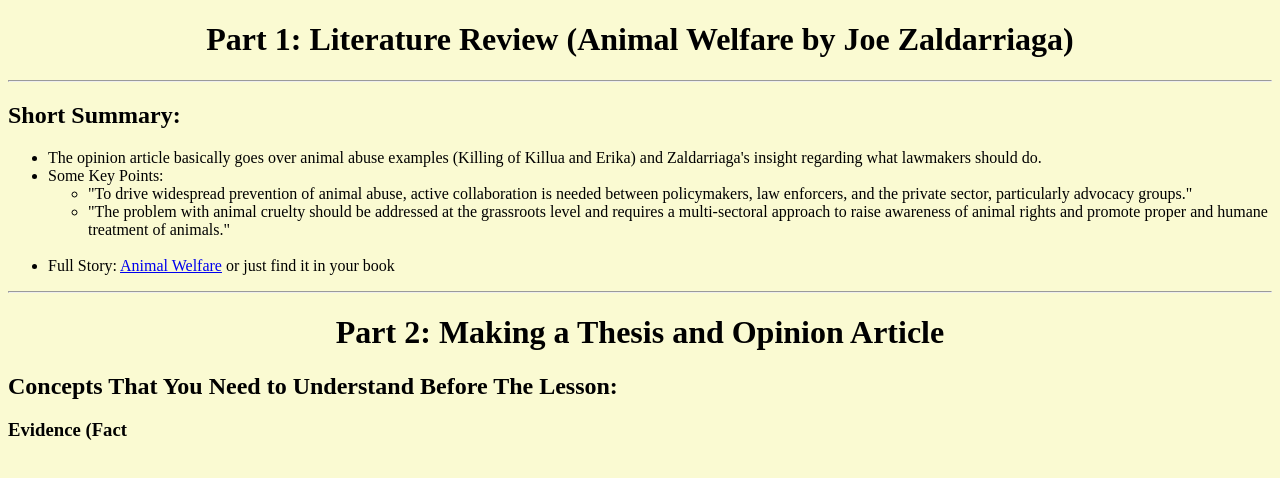
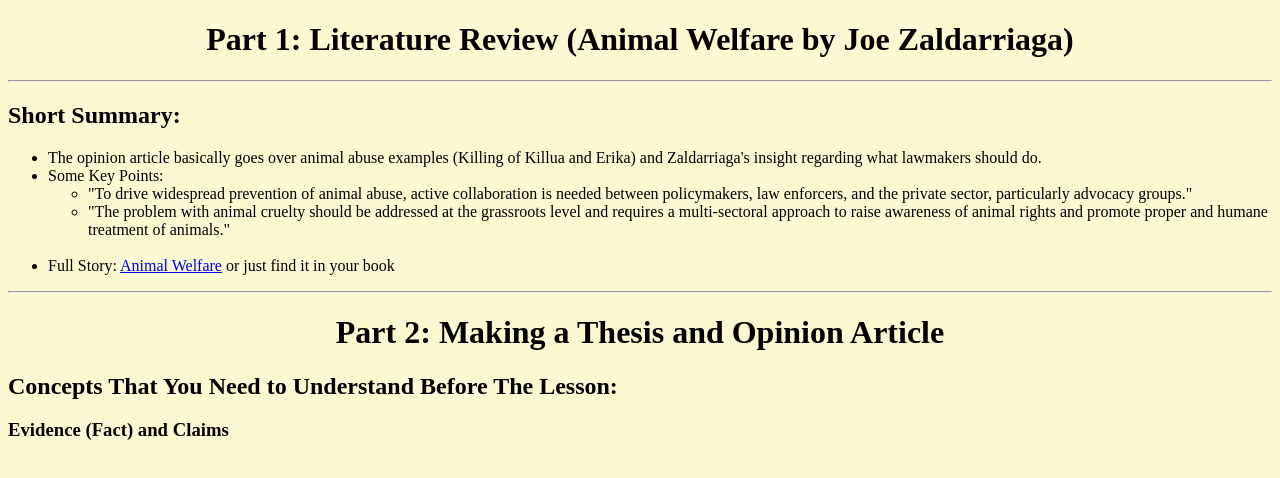
Before and after one commit to John-TBa/lessons-collection, a plain HTML site: page Animal Welfare and Making a Thesis and Opinion Article.html in a window 1280 px wide. Drawn offline with Linux system fonts and the light colour scheme.

Commit message:
8/10/2026, 8:48 PM

```diff
--- a/Animal Welfare and Making a Thesis and Opinion Article.html
+++ b/Animal Welfare and Making a Thesis and Opinion Article.html
@@ -22,6 +22,6 @@
     <hr>
     <h1 style="text-align: center;">Part 2: Making a Thesis and Opinion Article</h1>
     <h2>Concepts That You Need to Understand Before The Lesson:</h2>
-    <h3>Evidence (Fact</h3>
+    <h3>Evidence (Fact) and Claims </h3>
 </body>
 </html>
```
